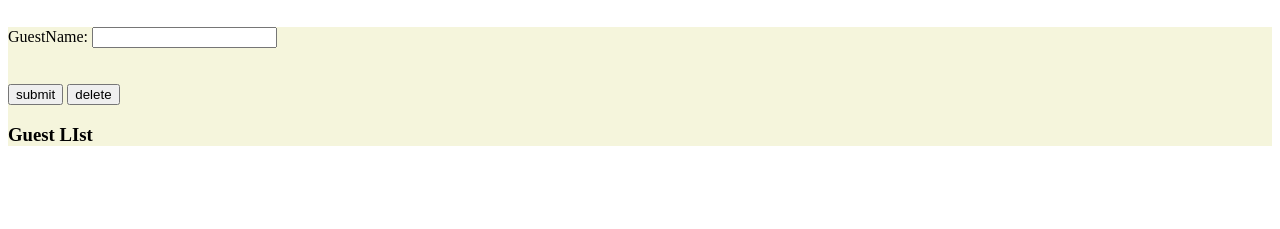
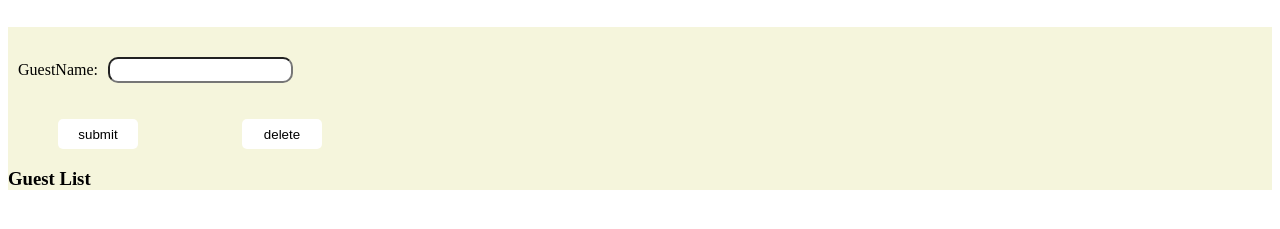
Before and after one commit to gladys6-arch/Event-Guest-List, a plain HTML site: page index.html in a window 1280 px wide. Shown: the part 61-290 px from the top of the page. Drawn offline with Linux system fonts and the light colour scheme.

Commit message:
ad changes in style.css

```diff
--- a/index.html
+++ b/index.html
@@ -14,10 +14,10 @@
   <input id="text"> <br><br><br>
   <div>
     <button id="submit" onclick="clickSubmit(this)">submit</button>
-    <button class="delete">delete</button>
+    <button id="delete">delete</button>
   </div>
   <div class="container2">
-    <h3>Guest LIst</h3>
+    <h3>Guest List</h3>
 
   </div>
 
--- a/style.css
+++ b/style.css
@@ -8,3 +8,47 @@
   background-color: beige;
   margin-top: 30px;
 }
+
+#name{
+  color: black;
+  padding-right: 6px;
+  padding-left: 10px;
+  margin-top: 1rem;
+}
+
+#text{
+  margin-top: 30px;
+  height: 20px;
+  border-radius: 10px;
+  cursor: pointer;
+
+}
+#submit{
+  background-color: white;
+  box-sizing: border-box;
+  height: 30px;
+  margin-right: 100px;
+  margin-left: 50px;
+  border: none;
+  width: 80px;
+  cursor: pointer;
+  border-radius: 5px;
+}
+#submit:hover{
+  background-color: green;
+  color: white;
+}
+#delete{
+  height: 30px;
+  width: 80px;
+  border: none;
+  background-color: white;
+  cursor: pointer;
+  margin-right: 200px;
+  border-radius: 5px;
+
+}
+#delete:hover{
+background-color: red;
+color: white;
+}
```
